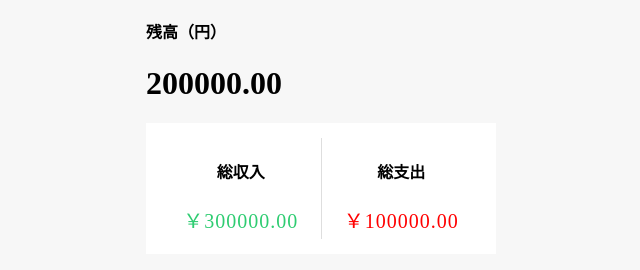
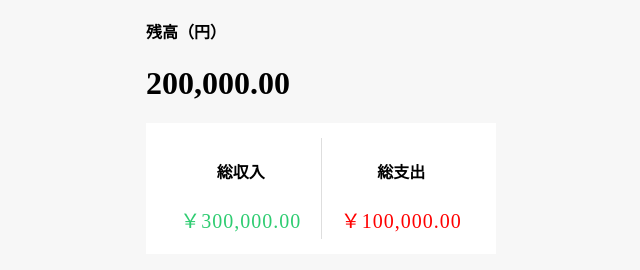
Before and after one commit to kiatklai/react-basic, a React (Create React App) app: page / in a window 1280 px wide. Shown: the part 336-606 px from the top of the page, without its empty margins (319-959 px from the left). Built offline with nearby package versions, Linux system fonts and the light colour scheme.

Commit message:
format number

```diff
--- a/src/component/Item.js
+++ b/src/component/Item.js
@@ -5,8 +5,11 @@
   const {title,amount} = props
   const status = amount<0 ? "expense":"income"
   const symbol = amount<0 ? "-":"+"
+  const formatNumber=(num)=> {
+    return num.toString().replace(/(\d)(?=(\d{3})+(?!\d))/g, '$1,')
+  }
   return (
-    <li className={status}>{title}<span>{symbol}{Math.abs(amount)}</span>
+    <li className={status}>{title}<span>{symbol}{formatNumber(Math.abs(amount))}</span>
     </li>
   );
 }
--- a/src/component/ReportComponent.js
+++ b/src/component/ReportComponent.js
@@ -4,18 +4,21 @@
 
 const Reportcomponent=()=>{
   const {income , expense} = useContext(DataContext)
+  const formatNumber=(num)=> {
+    return num.toString().replace(/(\d)(?=(\d{3})+(?!\d))/g, '$1,')
+  }
   return (
     <div>
       <h4>残高（円）</h4>
-      <h1>{(income-expense).toFixed(2)}</h1>
+      <h1>{formatNumber((income-expense).toFixed(2))}</h1>
       <div className="report-container">
         <div>
           <h4>総収入</h4>
-          <p className="report plus">￥{income}</p>
+          <p className="report plus">￥{formatNumber(income)}</p>
         </div>
         <div>
           <h4>総支出</h4>
-          <p className="report minus">￥{expense}</p>
+          <p className="report minus">￥{formatNumber(expense)}</p>
         </div>
       </div>
     </div>
```
